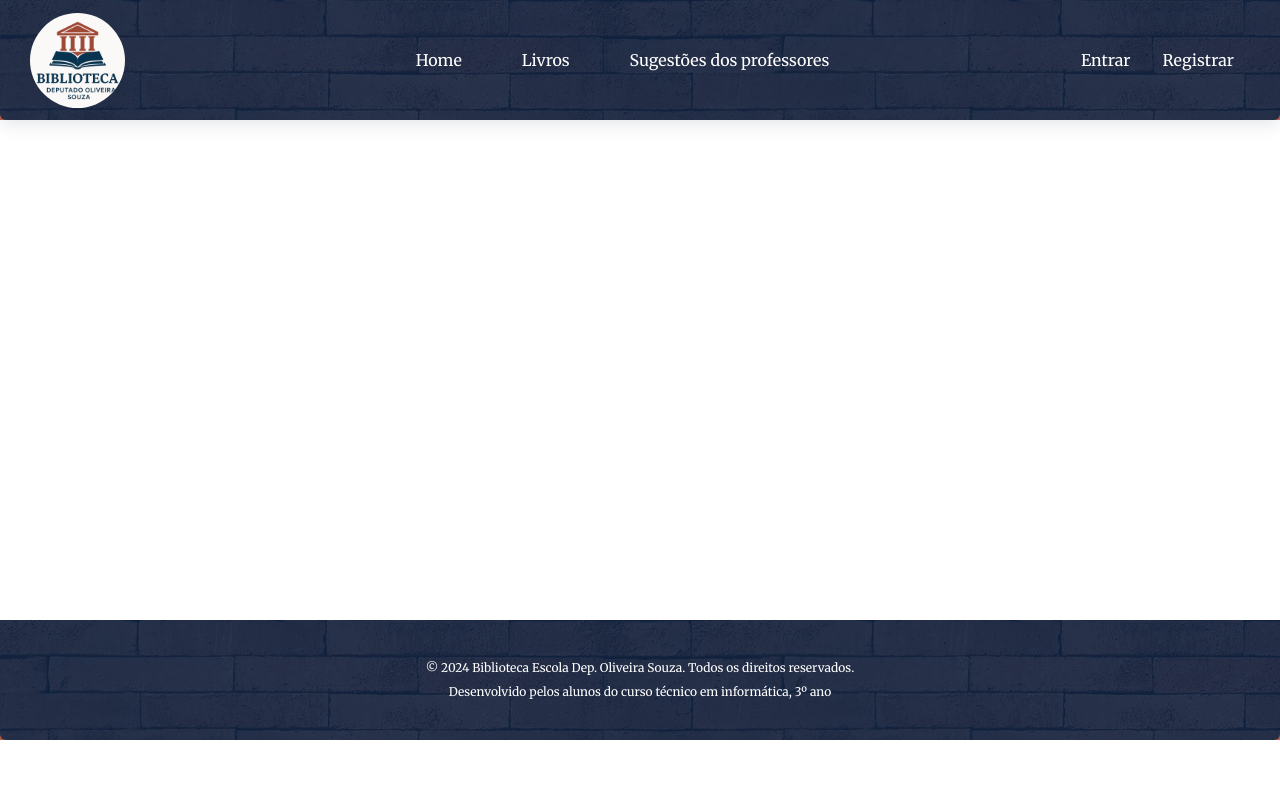
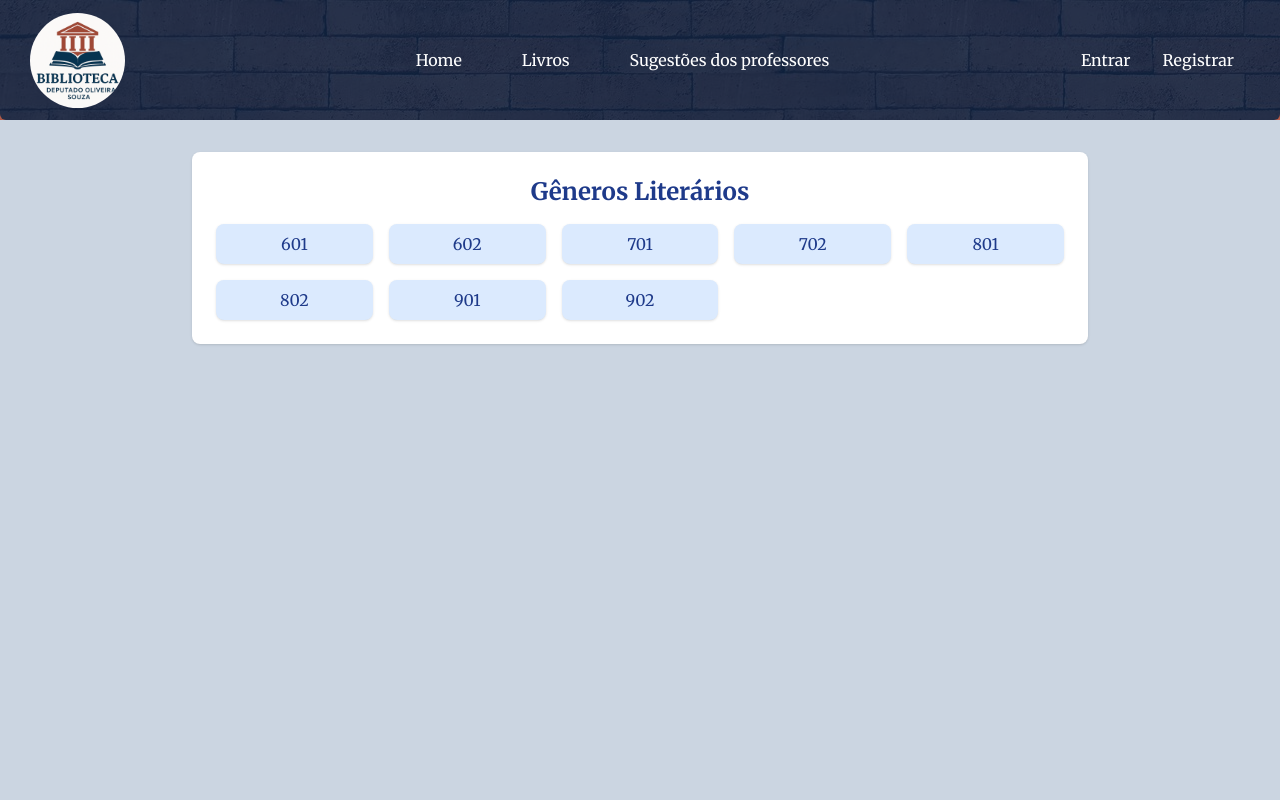
Before and after one commit to WindsorAgatha/biblioteca-react, a React (Create React App) app: page /#/classes in a window 1280 px wide. Shown: the top 800 px of the page. Built offline with nearby package versions, Linux system fonts and the light colour scheme.

Commit message:
classrooms adicionado

```diff
--- a/src/App.js
+++ b/src/App.js
@@ -16,6 +16,8 @@ import Events from './components/Events';
 import TeacherDashboard from './components/TeacherDashboard';
 import TeacherSuggestions from './components/TeacherSuggestions';
 import WarningModal from './components/WarningModal';
+import NewsBlog from './components/NewsBlog';
+import Classrooms from './components/Classrooms';
 
 
 function App() {
@@ -59,7 +61,8 @@ function App() {
               <Route path="/eventos" element={<Events />} />
               <Route path="/professor" element={<TeacherDashboard />} />
               <Route path="/sugestoes" element={<TeacherSuggestions />} />
-
+              <Route path="/noticias" element={< NewsBlog />} />
+              <Route path="/classes" element={<Classrooms />} />
             </Routes>
           </BlurBg>
           <Footer />
--- /dev/null
+++ b/src/components/Classrooms.jsx
@@ -0,0 +1,100 @@
+import React, { useState, useEffect } from 'react';
+import { Link } from 'react-router-dom';
+
+function Classes() {
+    const [classes, setClasses] = useState([]);
+    const [loading, setLoading] = useState(false);
+
+    const elementarySchool = [
+        {
+            id: 1,
+            name: 601
+        },
+        {
+            id: 2,
+            name: 602
+        },
+        {
+            id: 3,
+            name: 701
+        },
+        {
+            id: 4,
+            name: 702
+        },
+        {
+            id: 5,
+            name: 801
+        },
+        {
+            id: 6,
+            name: 802
+        },
+        {
+            id: 7,
+            name: 901
+        },
+        {
+            id: 8,
+            name: 902
+        },
+
+    ]
+
+    const highSchool = [
+        {
+            id: 9,
+            name: 101
+        },
+        {
+            id: 20,
+            name: 201
+        },
+        {
+            id: 30,
+            name: 301
+        },
+        {
+            id: 9,
+            name: 102
+        },
+        {
+            id: 20,
+            name: 202
+        },
+        {
+            id: 30,
+            name: 302
+        },
+
+    ]
+
+    // criar um array de objetos com os nomes das atividades, ids e descrições
+    const activities = [
+        {
+            id: 1,
+            name: 'Atividade 1',
+            description: 'Descrição da atividade 1'
+        },]
+
+    return (
+        <div className="p-8 bg-slate-300 min-h-screen">
+                <div>
+                    <section className="genre-container mb-10 bg-slate-300" aria-label="Gêneros">
+                        <div className="genre-grid max-w-4xl mx-auto bg-white rounded-lg shadow p-6">
+                            <h2 className="genre-title text-blue-900 text-2xl font-bold mb-4 text-center">Gêneros Literários</h2>
+                            <div className="genre-boxes grid grid-cols-2 sm:grid-cols-3 md:grid-cols-5 gap-4">
+                                {elementarySchool.map((elementary) => (
+                                    <Link to="#" key={elementary.id} className="genre-box bg-blue-100 hover:bg-blue-200 text-blue-900 font-medium rounded-lg px-4 py-2 text-center shadow transition flex items-center justify-center">{elementary.name}</Link>
+                                ))}
+                            </div>
+                        </div>
+                    </section>
+                    {/* Atrividades */}
+                </div>
+        </div>
+    );
+
+}
+
+export default Classes;
```
